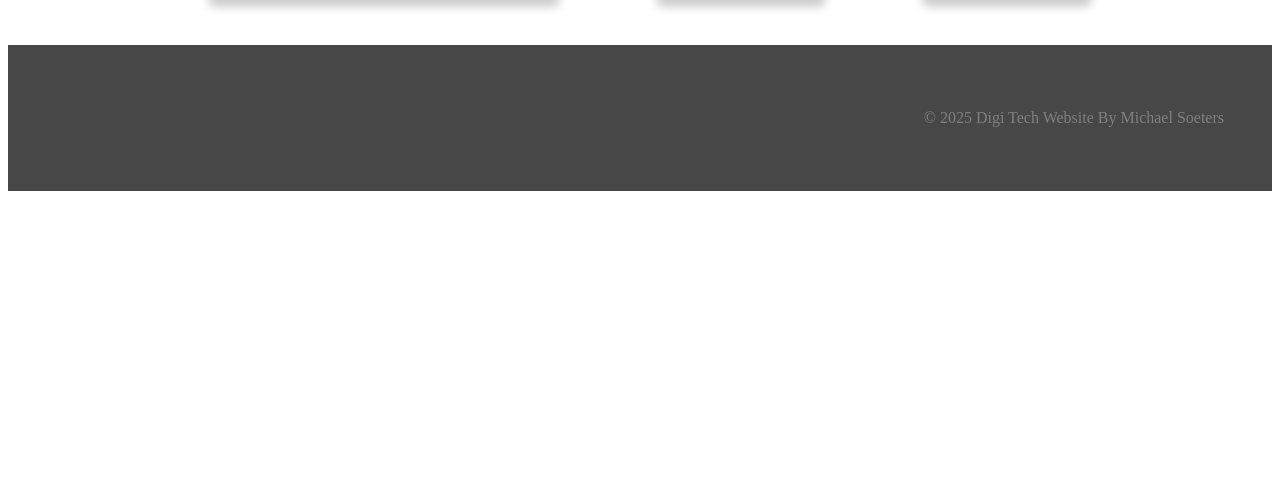
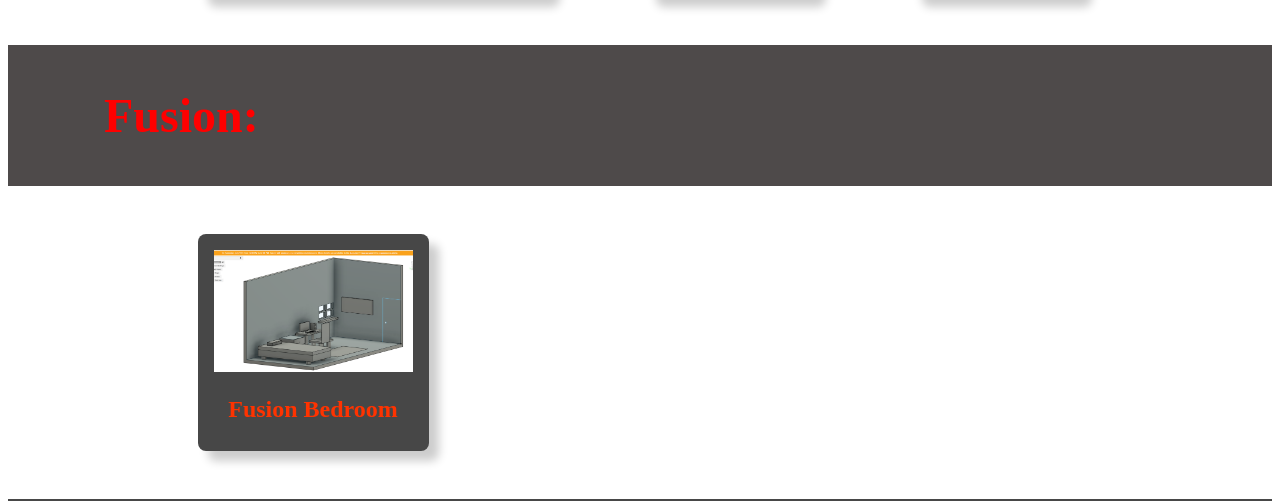
Before and after one commit to MichaelSoeters/MyYear10Website, a plain HTML site: page index.html in a window 1280 px wide. Shown: the part 2375-2876 px from the top of the page. Before the commit the page ends 2574 px from the top, so only its background shows below. Drawn offline with Linux system fonts and the light colour scheme.

Commit message:
added fusion

```diff
--- a/index.html
+++ b/index.html
@@ -115,6 +115,19 @@
         </div>
     </section>
 <!-- End of topic two------------------------------------------------------------------------------------------ -->
+<section class="topic">
+    <!-- the topic title a big bar with text in it -->
+    <div class="topic-title">
+        <h1>Fusion:</h1>
+    </div>
+    <!-- now a three column grid of images -->
+    <div class="topic-content">
+        <!-- one "card" which includes an image with a text below it -->
+        <div class="topic-card">
+            <img src="images/bedroom.PNG" alt="change this too!">
+            <h2 class="topic-card-text">Fusion Bedroom</h2>
+    </div>
+</section>
 
 
 
```
Also changed, not shown: index - Copy.html (+1 -1 lines).
